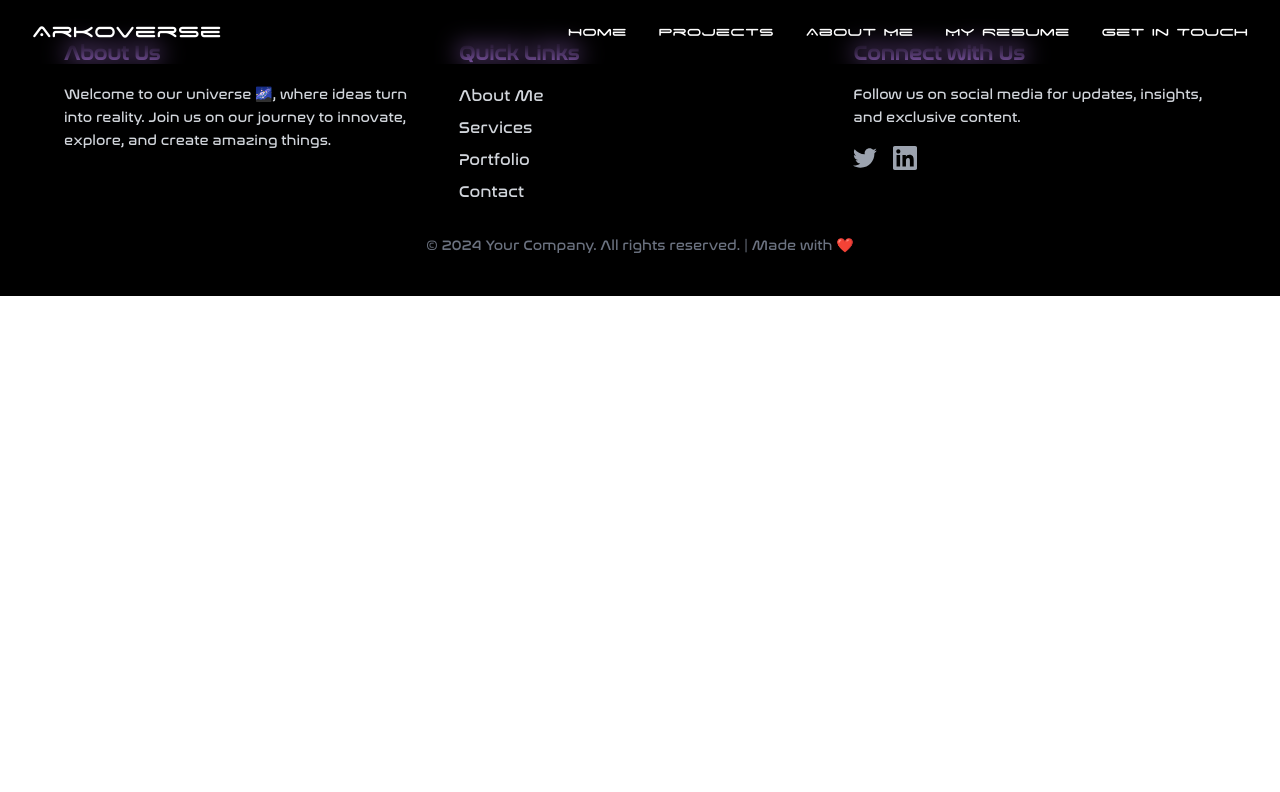
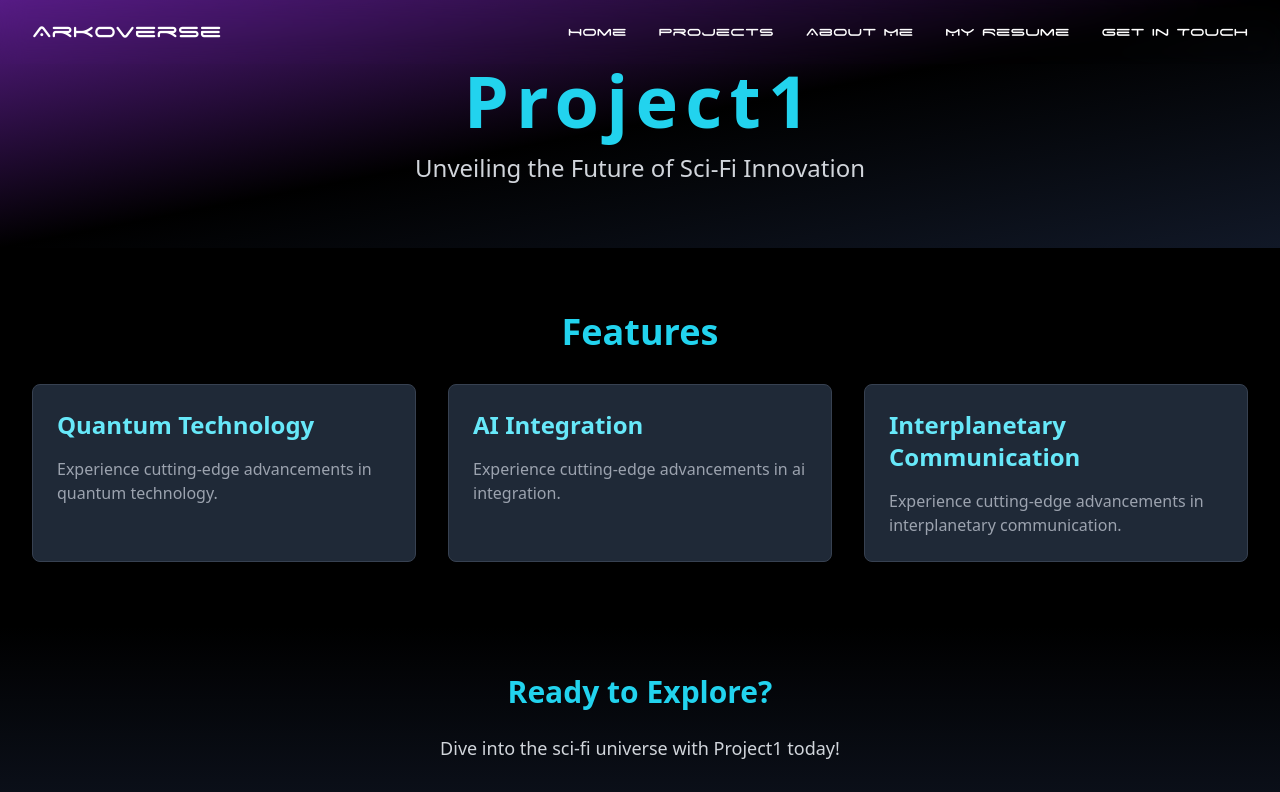
Before and after one commit to arko-inc/Arkoverse, a React (Vite) app: page /project1 in a window 1280 px wide. Shown: the top 792 px of the page. Built offline with nearby package versions, Linux system fonts and the light colour scheme.

Commit message:
Added dark mode to the Projects page

```diff
--- a/index.html
+++ b/index.html
@@ -4,7 +4,7 @@
     <meta charset="UTF-8" />
     <link rel="icon" type="image/svg+xml" href="/vite.svg" />
     <!-- In your public/index.html file, add this in the <head> section -->
-    <link rel="stylesheet" href="https://cdnjs.cloudflare.com/ajax/libs/font-awesome/5.15.4/css/all.min.css"/>
+      <link href="https://fonts.googleapis.com/css2?family=Orbitron:wght@400;700&display=swap" rel="stylesheet">
 
     <meta name="viewport" content="width=device-width, initial-scale=1.0" />
     <title>Vite + React</title>
--- a/src/App.jsx
+++ b/src/App.jsx
@@ -9,6 +9,7 @@ import Home from "./Pages/Home";
 import Loading from "./Components/Loading";
 import Footer from "./Components/Footer";
 import Resume from "./Pages/Resume";
+import Project1 from "./Pages/sub_pages/Project1";
 
 function App() {
   const [isLoading, setIsLoading] = useState(true);
@@ -54,6 +55,7 @@ function App() {
         <Route path="/contact" element={<Contact />} />
         <Route path="/Image" element={<Image/>}/>
         <Route path="/resume" element={<Resume/>}/>
+        <Route path="/project1" element={<Project1/>}/>
       </Routes>
       <Footer/>
     </Router>
--- a/src/Components/HeroSection.jsx
+++ b/src/Components/HeroSection.jsx
@@ -9,11 +9,11 @@ const HeroSection = () => {
         style={{
           backgroundImage:
             "url('https://images.unsplash.com/photo-1630694093867-4b947d812bf0?q=80&w=2515&auto=format&fit=crop&ixlib=rb-4.0.3&ixid=M3wxMjA3fDB8MHxwaG90by1wYWdlfHx8fGVufDB8fHx8fA%3D%3D')",
-          backgroundAttachment: 'fixed', // Ensures background stays fixed
+          backgroundAttachment: "fixed", // Keeps the background fixed while scrolling
         }}
       >
-        {/* Overlay */}
-        <div className="absolute inset-0 bg-black bg-opacity-30 z-10"></div>
+        {/* Transparent Gradient Overlay */}
+        <div className="absolute inset-0 bg-gradient-to-br from-purple-900/50 via-black/50 to-gray-900/60 z-10"></div>
 
         {/* Content */}
         <div className="relative z-20 p-5 max-w-2xl text-right text-white font-conthrax">
@@ -33,8 +33,6 @@ const HeroSection = () => {
           </Link>
         </div>
       </section>
-
-
     </>
   );
 };
--- a/src/Pages/Contact.jsx
+++ b/src/Pages/Contact.jsx
@@ -6,8 +6,8 @@ const Contact = () => {
     <div className="min-h-screen  bg-gradient-to-br from-gray-900 via-gray-800 to-gray-900 text-white flex flex-col items-center px-6">
       {/* Hero Section */}
       <div className="w-full max-w-4xl text-center py-12">
-        <h1 className="text-5xl font-extrabold text-purple-400 mb-4">
-          Contact Me 🌌
+        <h1 className="text-5xl font-extrabold text-purple-400 mb-4 mt-10">
+          Contact Me
         </h1>
         <p className="text-lg text-gray-300">
           Have questions, ideas, or just want to chat? Let’s connect and make awesome things happen together. 🚀
@@ -17,7 +17,7 @@ const Contact = () => {
       {/* Contact Form */}
       <div className="w-full max-w-4xl bg-gray-800 rounded-lg shadow-xl p-8 mb-12">
         <h2 className="text-3xl font-bold text-center mb-6 text-purple-300">
-          Send a Message 💌
+          Send a Message
         </h2>
         <form className="space-y-6">
           <div>
--- /dev/null
+++ b/src/Pages/sub_pages/Project1.jsx
@@ -0,0 +1,55 @@
+import React from "react";
+
+const Project1 = () => {
+  return (
+    <div className="bg-black text-white min-h-screen font-sciFi">
+      {/* Hero Section */}
+      <header className="relative bg-gradient-to-br from-purple-900 via-black to-gray-900 py-16 px-8 text-center">
+        <h1 className="text-5xl md:text-7xl font-bold tracking-widest text-cyan-400 glow">
+          Project1
+        </h1>
+        <p className="text-lg md:text-2xl mt-4 text-gray-300">
+          Unveiling the Future of Sci-Fi Innovation
+        </p>
+      </header>
+
+      {/* Features Section */}
+      <section className="py-16 px-8">
+        <h2 className="text-4xl font-bold text-cyan-400 glow mb-8 text-center">
+          Features
+        </h2>
+        <div className="grid grid-cols-1 md:grid-cols-2 lg:grid-cols-3 gap-8">
+          {/* Feature Card */}
+          {["Quantum Technology", "AI Integration", "Interplanetary Communication"].map(
+            (feature, index) => (
+              <div
+                key={index}
+                className="bg-gray-800 p-6 rounded-lg shadow-lg border border-gray-700 hover:scale-105 transition-transform duration-300"
+              >
+                <h3 className="text-2xl font-semibold text-cyan-300 mb-4">{feature}</h3>
+                <p className="text-gray-400">
+                  Experience cutting-edge advancements in {feature.toLowerCase()}.
+                </p>
+              </div>
+            )
+          )}
+        </div>
+      </section>
+
+      {/* Call to Action */}
+      <footer className="bg-gradient-to-t from-gray-900 to-black py-12 px-8 text-center">
+        <h2 className="text-3xl font-bold text-cyan-400 glow mb-6">
+          Ready to Explore?
+        </h2>
+        <p className="text-gray-300 text-lg mb-8">
+          Dive into the sci-fi universe with Project1 today!
+        </p>
+        <button className="px-6 py-3 rounded-md bg-cyan-400 text-black font-bold uppercase hover:bg-cyan-300 transition">
+          Get Started
+        </button>
+      </footer>
+    </div>
+  );
+};
+
+export default Project1;
--- a/src/index.css
+++ b/src/index.css
@@ -2,6 +2,7 @@
 @tailwind components;
 @tailwind utilities;
 /* In src/index.css or your global CSS file */
+
 @font-face {
   font-family: 'TESLA';
   src: url('/TESLA.woff2') format('woff2');
```
